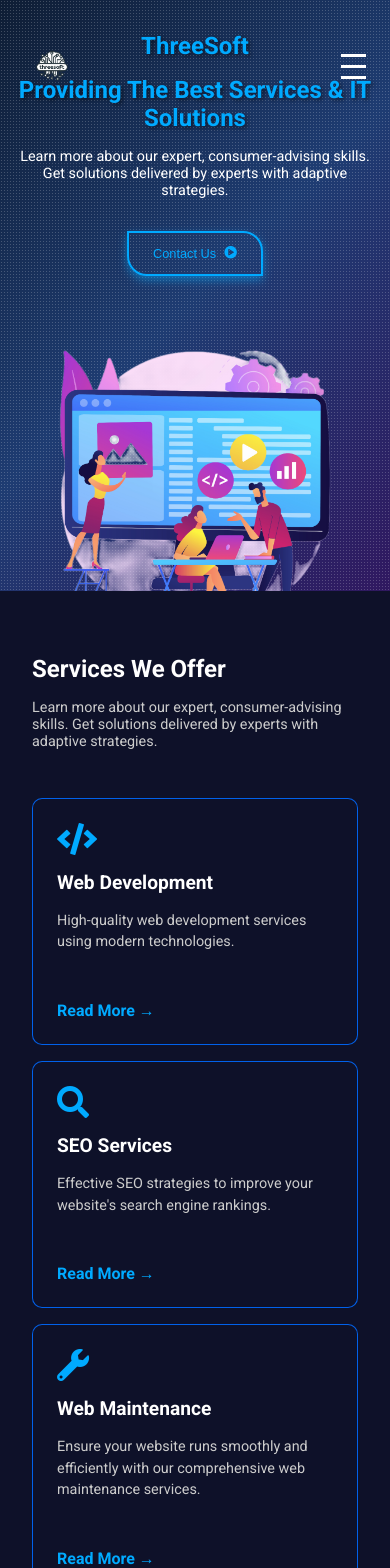
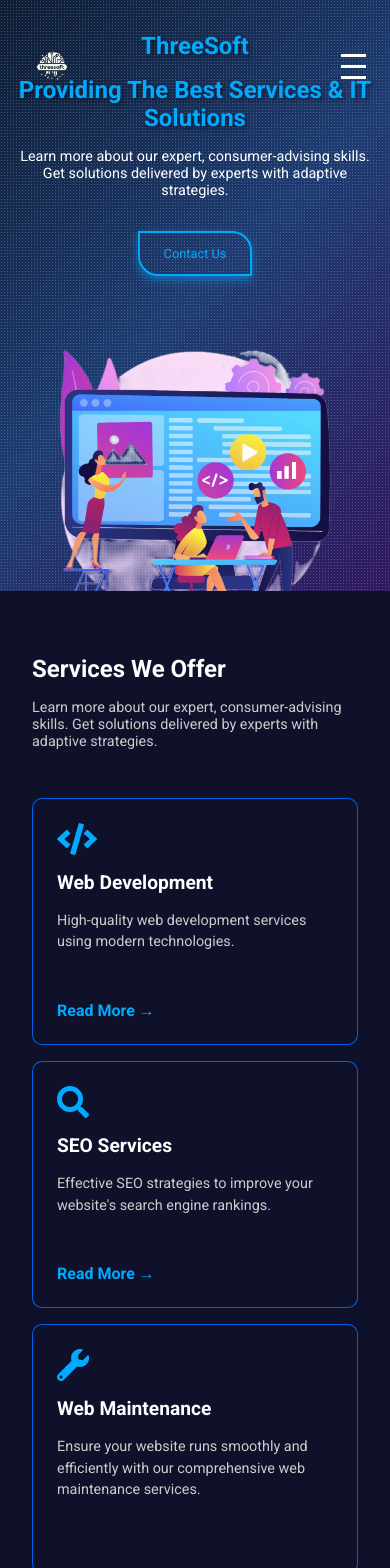
Before and after one commit to ejaz0/shirkat, a React (Create React App) app: page / in a window 390 px wide. Shown: the top 1568 px of the page. Built offline with nearby package versions, Linux system fonts and the light colour scheme; a small style sheet from the web is missing.

Commit message:
Updated home page with contact link

```diff
--- a/src/Components/Home.js
+++ b/src/Components/Home.js
@@ -1,4 +1,5 @@
 import React from 'react';
+import {Link} from 'react-router-dom';
 import '../Styles/Css/HomeStyle.css';
 import HeroImage from '../Styles/Css/images/Remove-bg.ai_1717774002262.png';
 
@@ -12,7 +13,8 @@ const Home = () => {
                         <h1>Providing The Best Services & IT Solutions</h1>
                         <p>Learn more about our expert, consumer-advising skills. Get solutions delivered by experts with adaptive strategies.</p>
 
-                        <button className="hero-button">Contact Us</button>
+                        <Link to="/contact" className="hero-button">Contact Us</Link>
+
                     </div>
                     <div className="hero-graphic">
                         <img src={HeroImage} alt="Hero Graphic" />
@@ -41,7 +43,7 @@ const Home = () => {
                         <i className="fas fa-wrench service-icon"></i> {/* Changed icon */}
                         <h3>Web Maintenance</h3>
                         <p>Ensure your website runs smoothly and efficiently with our comprehensive web maintenance services.</p>
-                        <a href="#">Read More &rarr;</a>
+
                     </div>
                     <div className="service-card">
                         <i className="fas fa-paint-brush service-icon"></i> {/* Changed icon */}
--- a/src/Styles/Css/HomeStyle.css
+++ b/src/Styles/Css/HomeStyle.css
@@ -98,8 +98,7 @@
 }
 
 .hero-button::after {
-    content: '\f144'; /* Unicode for play icon */
-    font-family: 'Font Awesome 5 Free'; /* Ensure you have Font Awesome included */
+
     font-weight: 900;
     margin-left: 0.5rem;
 }
--- a/src/Styles/Css/NavBarStyle.css
+++ b/src/Styles/Css/NavBarStyle.css
@@ -23,30 +23,30 @@ nav.scrolled {
     backdrop-filter: blur(10px);
 }
 
-.logo-container {
+nav .logo-container {
     display: flex;
     align-items: center;
 }
 
-.logo {
+nav .logo {
     height: 4rem;
     width: auto; /* Maintain aspect ratio */
     max-width: 100%;
 }
 
-ul {
+nav ul {
     display: flex;
     list-style: none;
     margin: 0;
     padding: 0;
 }
 
-li {
+nav li {
     margin: 0 1rem;
 }
 
-a {
-    color: #d73232;
+nav a {
+    color: #ffffff;
     text-decoration: none;
     font-size: 1.2rem;
     position: relative;
@@ -55,7 +55,7 @@ a {
     -moz-osx-font-smoothing: grayscale;
 }
 
-a:after {
+nav a:after {
     content: '';
     position: absolute;
     width: 0;
@@ -67,25 +67,25 @@ a:after {
     transition: width 0.4s ease;
 }
 
-a:hover {
+nav a:hover {
     color: #f06;
 }
 
-a:hover:after {
+nav a:hover:after {
     width: 100%;
     left: 0;
     background: #f06;
 }
 
 /* Additions for Mobile Responsiveness */
-.hamburger {
+nav .hamburger {
     display: none;
     flex-direction: column;
     cursor: pointer;
     margin-right: 1rem;
 }
 
-.hamburger div {
+nav .hamburger div {
     width: 25px;
     height: 3px;
     background-color: white;
@@ -100,11 +100,11 @@ a:hover:after {
         margin-bottom: 70px; /* Add bottom margin equal to the navbar height */
     }
 
-    .logo {
+    nav .logo {
         height: 3rem; /* Adjust logo size for tablets */
     }
 
-    ul {
+    nav ul {
         display: none;
         flex-direction: column;
         position: absolute;
@@ -117,43 +117,43 @@ a:hover:after {
         z-index: 9;
     }
 
-    ul.show {
+    nav ul.show {
         display: flex;
     }
 
-    li {
+    nav li {
         margin: 1rem 0;
         text-align: center;
     }
 
-    .hamburger {
+    nav .hamburger {
         display: flex;
     }
 
-    .hamburger.active div:nth-child(1) {
+    nav .hamburger.active div:nth-child(1) {
         transform: rotate(-45deg) translate(-5px, 6px);
     }
 
-    .hamburger.active div:nth-child(2) {
+    nav .hamburger.active div:nth-child(2) {
         opacity: 0;
     }
 
-    .hamburger.active div:nth-child(3) {
+    nav .hamburger.active div:nth-child(3) {
         transform: rotate(45deg) translate(-5px, -6px);
     }
 }
 
 /* Optional additional styles */
 @media (max-width: 480px) {
-    a {
+    nav a {
         font-size: 1rem;
     }
 
-    .logo {
+    nav .logo {
         height: 2.5rem; /* Adjust logo size for smaller screens */
     }
 
-    .hamburger {
+    nav .hamburger {
         margin-right: 0.5rem;
     }
 
@@ -163,7 +163,7 @@ a:hover:after {
         margin-bottom: 70px; /* Add bottom margin equal to the navbar height */
     }
 
-    ul {
+    nav ul {
         top: 70px;
         width: 100%;
         padding: 1rem;
```
